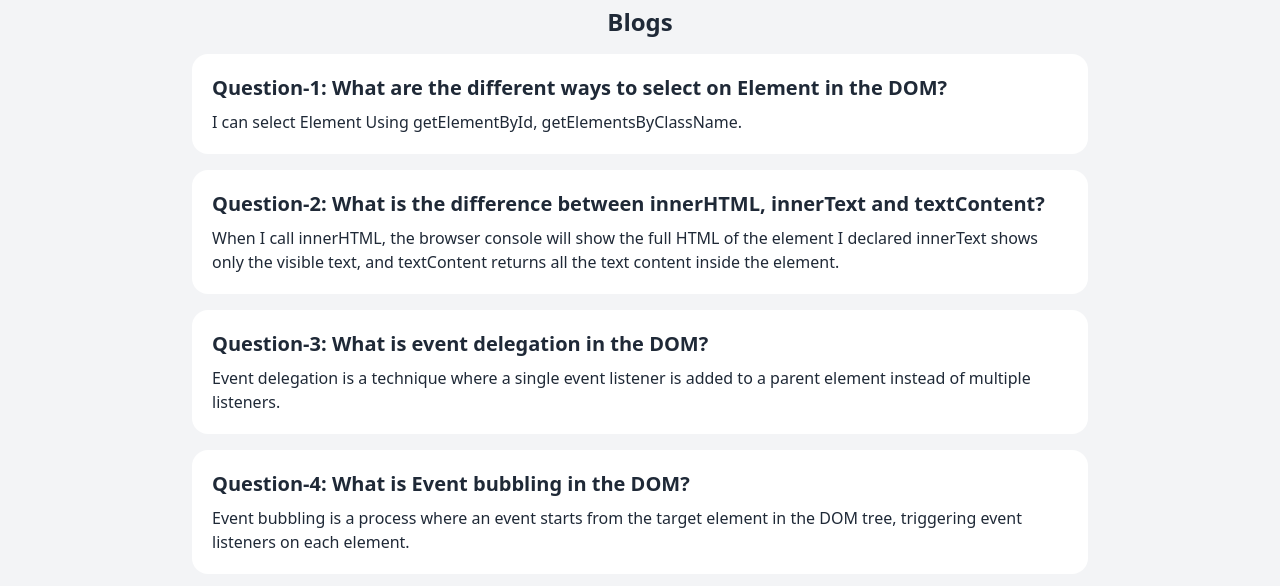
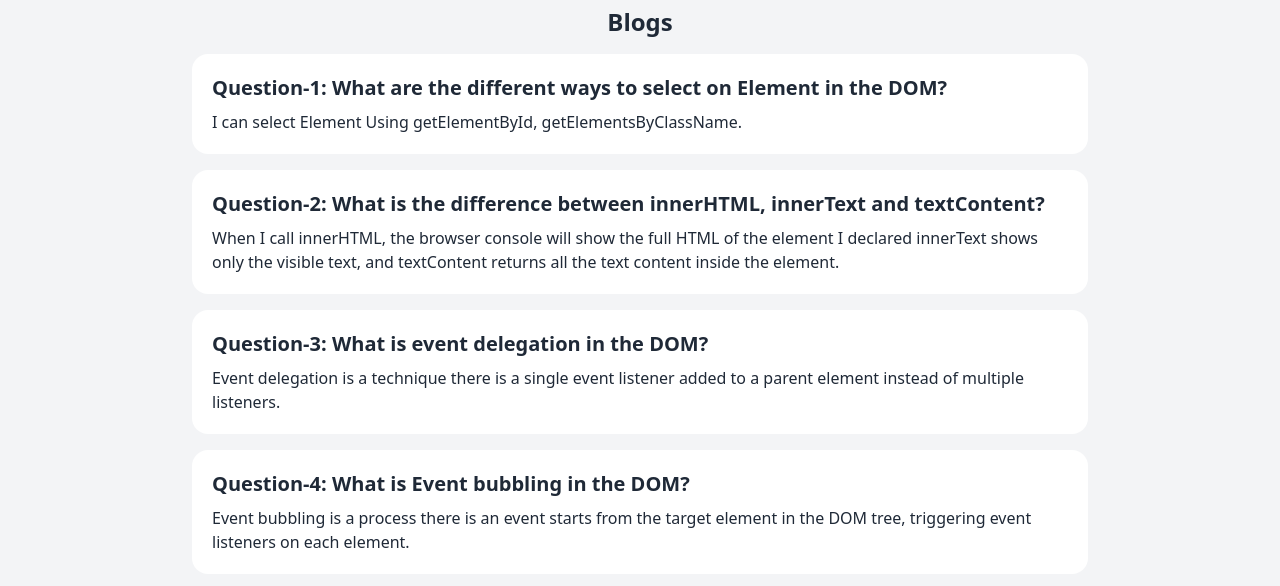
Before and after one commit to md-moniruddin/assignment-no5, a plain HTML site: page second.html in a window 1280 px wide. Shown: the part 118-704 px from the top of the page. Drawn offline with nearby package versions, Linux system fonts and the light colour scheme.

Commit message:
all part

```diff
--- a/second.html
+++ b/second.html
@@ -44,14 +44,14 @@
         <article class="mx-auto mt-4 bg-white max-w-4xl p-5 rounded-2xl">
             <h2 class="text-xl text-left font-semibold">Question-3: What is event delegation in the DOM?</h2>
             <p class="mt-2 text-left">
-                Event delegation is a technique where a single event listener is added to a parent element instead of multiple listeners.
+                Event delegation is a technique there is a single event listener  added to a parent element instead of multiple listeners.
             </p>
         </article>
 
         <article class="mx-auto mt-4 bg-white max-w-4xl p-5 rounded-2xl">
             <h2 class="text-xl text-left font-semibold">Question-4: What is Event bubbling in the DOM?</h2>
             <p class="mt-2 text-left">
-                Event bubbling is a process where an event starts from the target element in the DOM tree, triggering event listeners on each element.
+                Event bubbling is a process there is an event starts from the target element in the DOM tree, triggering event listeners on each element.
             </p>
         </article>
     </main>
```
